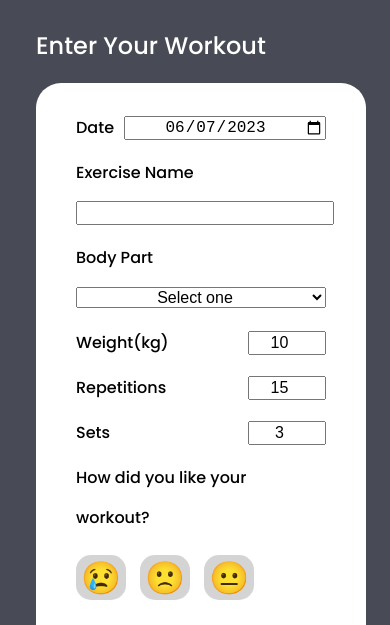
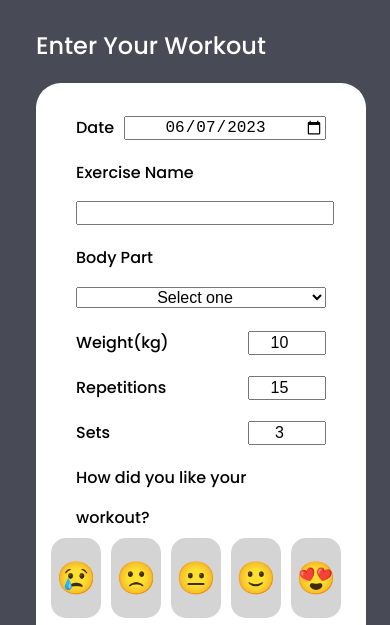
Before and after one commit to scho2852/scho2852-tracker, a website: page public/index.html in a window 390 px wide. Shown: the part 151-776 px from the top of the page. Drawn offline with Linux system fonts and the light colour scheme.

Commit message:
rating emojis are in single line

```diff
--- a/public/style.css
+++ b/public/style.css
@@ -246,10 +246,6 @@ border-radius: 5px;
 .submit:hover{
     cursor: pointer;
 }
-
-
-
-
 .image {
   grid-area: image;
   margin-top: -20px;
@@ -418,16 +414,19 @@ font-weight: 200; }
         width: 210px;
         text-align: center;
     }
+    #workout-rating{
+        display: flex;
+        flex-wrap: nowrap;
+        justify-content: center;
+        margin-bottom: 10px;
+    }
 
     #workout-rating label {
-
+        display: inline-block;
         font-size: 32px;
         padding: 0px 5px 0px 5px;
-        text-align: center;
         border-radius: 15px;
-        margin-right: 10px;
-        cursor: pointer;
-        background-color:rgb(212, 212, 212);
+        margin-right: 10px;;
     }
 
     .submit{
@@ -438,6 +437,12 @@ font-weight: 200; }
         width: 200px;
     }
 
+    .deleteButton{
+        display: absolute;
+        right: -10px;
+        top: -10px;
+    }
+
 
 
 }
```
